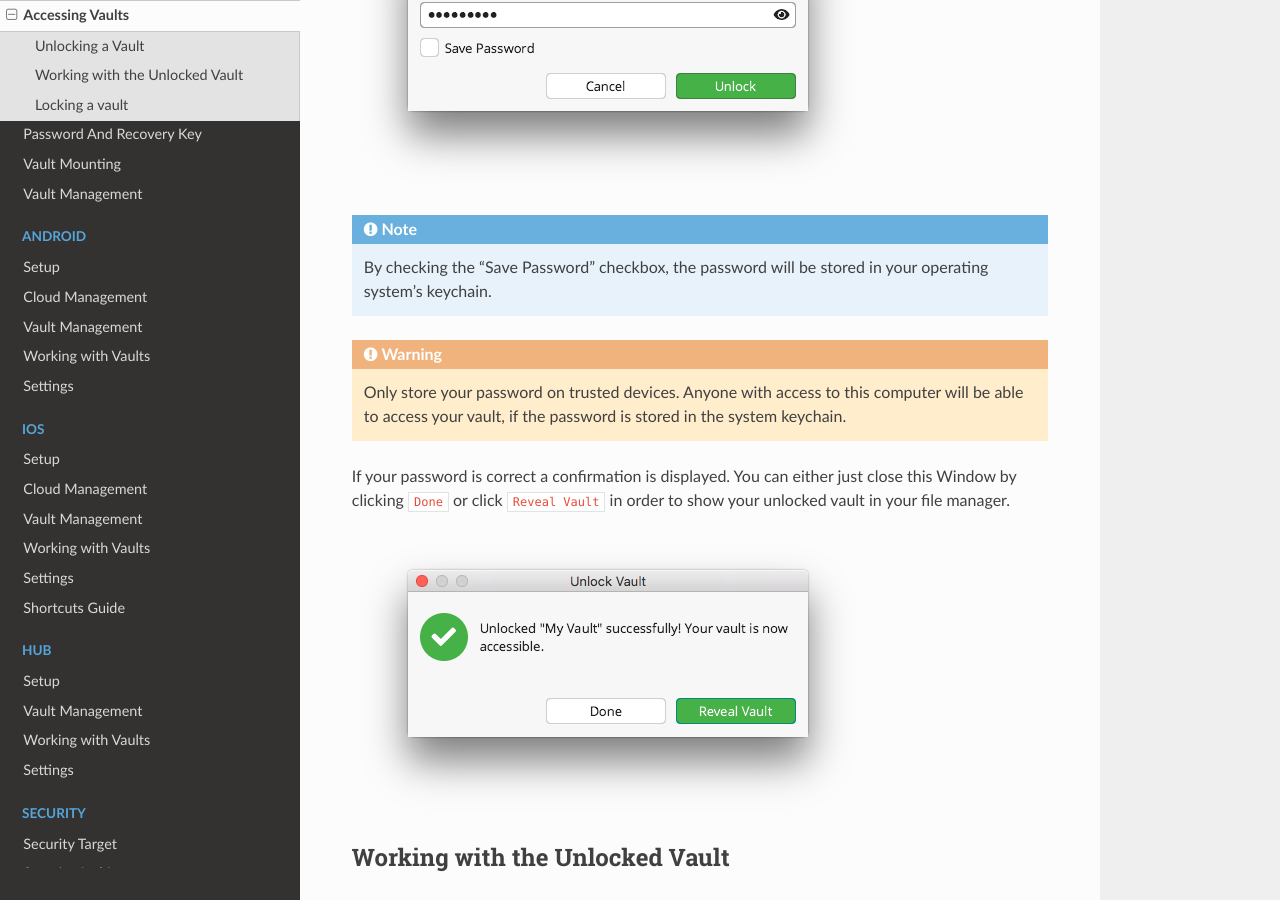
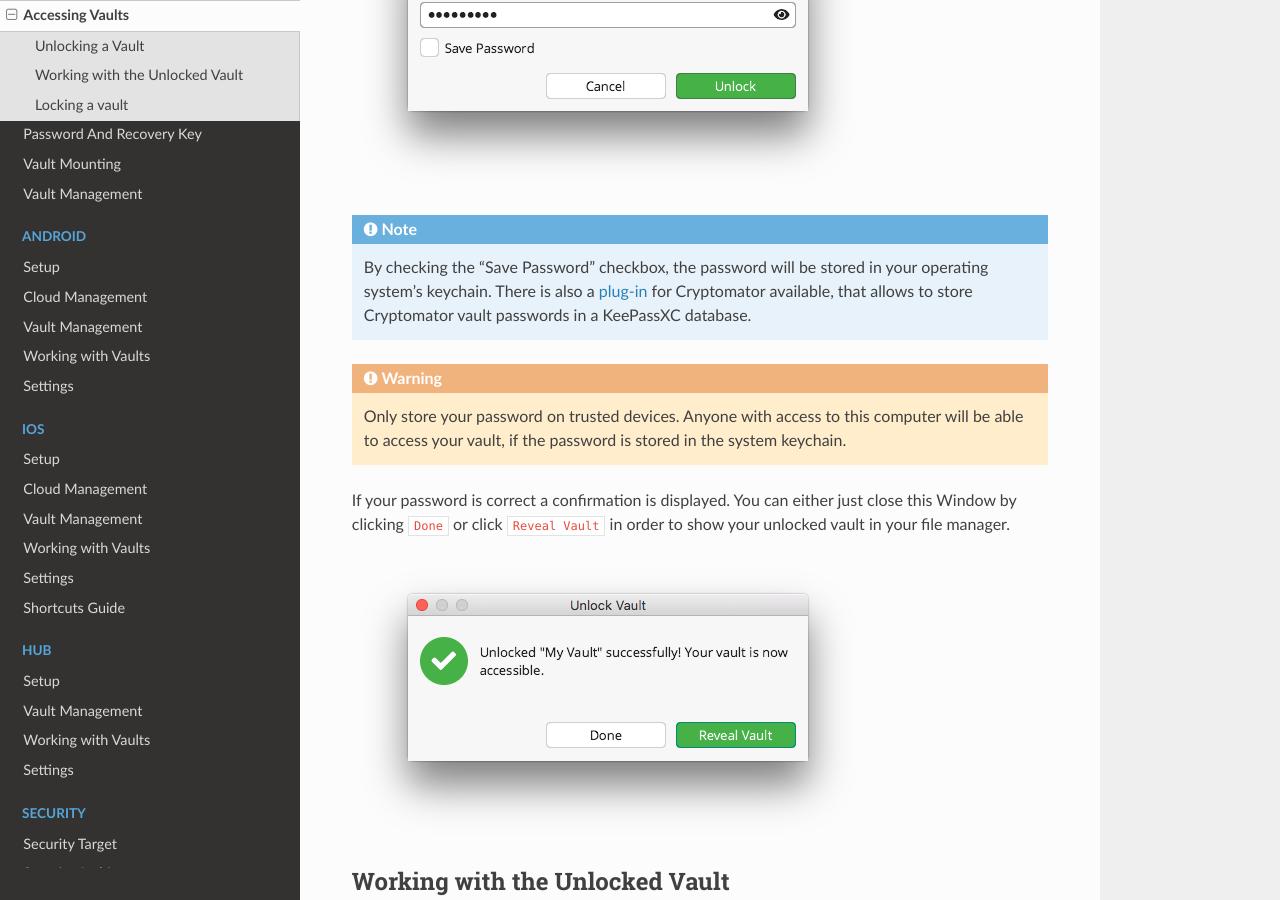
Before and after one commit to cryptomator/docs, a Sphinx documentation site: the page built from source/desktop/accessing-vaults.rst, in a window 1280 px wide and 900 px high, scrolled down 997 px. Built offline with Sphinx 7.4.7 and the Read the Docs theme 2.0.0, drawn with Linux system fonts in a browser that asks for light colours.

Commit message:
Added reference to keepassxc-cryptomator plug-in

```diff
--- a/source/desktop/accessing-vaults.rst
+++ b/source/desktop/accessing-vaults.rst
@@ -20,7 +20,7 @@
 
 .. note::
 
-    By checking the "Save Password" checkbox, the password will be stored in your operating system's keychain.
+    By checking the "Save Password" checkbox, the password will be stored in your operating system's keychain. There is also a `plug\-in <https://plugin.purejava.org>`_ for Cryptomator available, that allows to store Cryptomator vault passwords in a KeePassXC database.
 
 .. warning::
 
```
